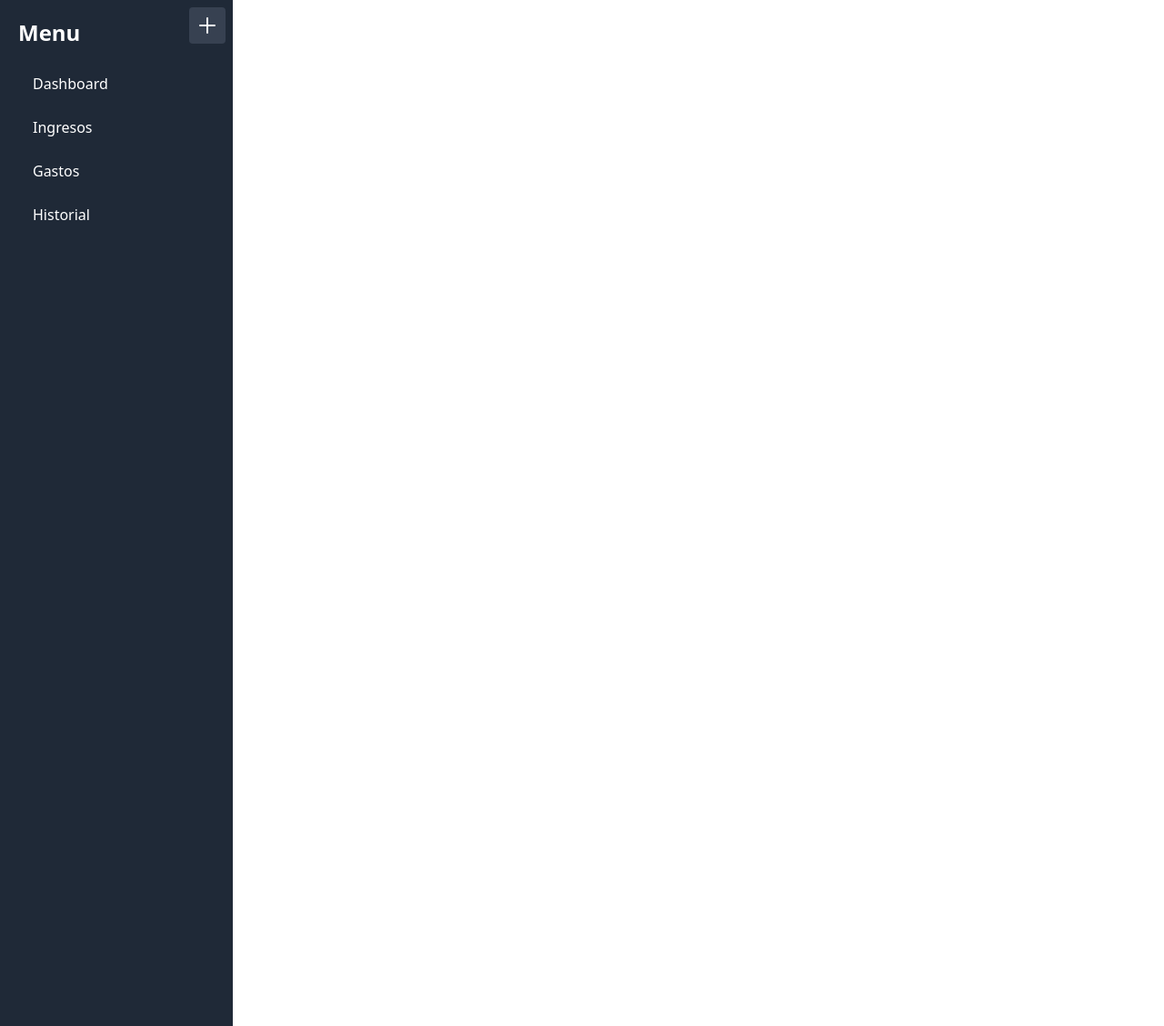
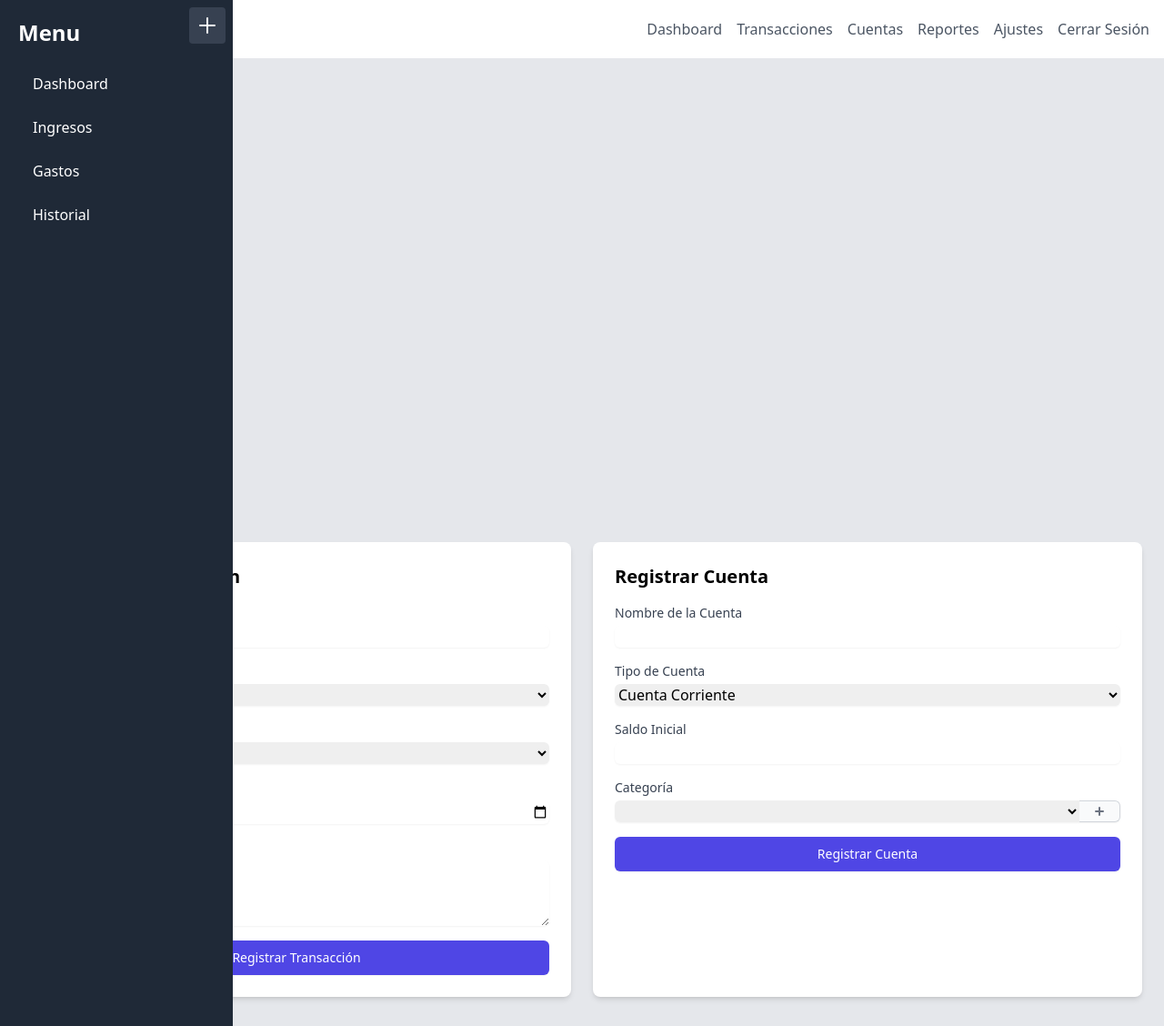
Before and after one commit to jerebaher/accountantplus, a Django app: template templates/index.html in a window 1280 px wide. Shown: the whole page at 91% size. Run offline with Django 3.2, Linux system fonts and the light colour scheme; the template is opened without the code that fills it: most values are stand-ins (such as "Sample title", 1, 10 or a date in 2020); lists and menus that the app fills with data are empty; some libraries are stand-ins or nearby versions.

Commit message:
Refactor balance logic and add forms for accounts and transactions.

```diff
--- a/src/accounts/views.py
+++ b/src/accounts/views.py
@@ -7,6 +7,4 @@
         "labels": [accounts.name for accounts in accounts],
         "values": [accounts.balance for accounts in accounts],
     }
-    print(accounts)
-    print(data)
     return JsonResponse(data)
--- a/src/home/views.py
+++ b/src/home/views.py
@@ -1,4 +1,6 @@
 from django.shortcuts import render
+from src.categories.models import Category
+def home_view(request, *args, **kwargs):
+    context = {"categories": Category.objects.all()}
 
-def home_view(request, *args, **kwargs):
-    return render(request, 'index.html', {})
+    return render(request, 'index.html', context)
--- /dev/null
+++ b/templates/account_form.html
@@ -0,0 +1,49 @@
+<form action="#" method="POST" class="space-y-4">
+    {% csrf_token %}
+    <div>
+        <label for="account_name" class="block text-sm font-medium text-gray-700">Nombre de la Cuenta</label>
+        <input type="text" name="name" id="account_name"
+               class="mt-1 block w-full rounded-md border-gray-300 shadow-sm focus:border-indigo-300 focus:ring focus:ring-indigo-200 focus:ring-opacity-50"
+               required>
+    </div>
+    <div>
+        <label for="account_type" class="block text-sm font-medium text-gray-700">Tipo de Cuenta</label>
+        <select name="type" id="account_type"
+                class="mt-1 block w-full rounded-md border-gray-300 shadow-sm focus:border-indigo-300 focus:ring focus:ring-indigo-200 focus:ring-opacity-50">
+            <option value="checking">Cuenta Corriente</option>
+            <option value="savings">Cuenta de Ahorros</option>
+            <option value="credit_card">Tarjeta de Crédito</option>
+            <option value="cash">Efectivo</option>
+        </select>
+    </div>
+    <div>
+        <label for="account_balance" class="block text-sm font-medium text-gray-700">Saldo Inicial</label>
+        <input type="number" name="balance" id="account_balance"
+               class="mt-1 block w-full rounded-md border-gray-300 shadow-sm focus:border-indigo-300 focus:ring focus:ring-indigo-200 focus:ring-opacity-50"
+               required>
+    </div>
+    <div>
+        <label for="account_category" class="block text-sm font-medium text-gray-700">Categoría</label>
+        <div class="mt-1 flex rounded-md shadow-sm">
+            <select name="category" id="account_category"
+                    class="flex-1 block w-full rounded-none rounded-l-md border-gray-300 focus:border-indigo-300 focus:ring focus:ring-indigo-200 focus:ring-opacity-50">
+                <!-- Opciones de categorías se llenarán dinámicamente -->
+            </select>
+            <button type="button" onclick="openCategoryModal()"
+                    class="inline-flex items-center px-3 rounded-r-md border border-l-0 border-gray-300 bg-gray-50 text-gray-500 text-sm">
+                <svg class="h-5 w-5" xmlns="http://www.w3.org/2000/svg" viewBox="0 0 20 20" fill="currentColor"
+                     aria-hidden="true">
+                    <path fill-rule="evenodd"
+                          d="M10 5a1 1 0 011 1v3h3a1 1 0 110 2h-3v3a1 1 0 11-2 0v-3H6a1 1 0 110-2h3V6a1 1 0 011-1z"
+                          clip-rule="evenodd"/>
+                </svg>
+            </button>
+        </div>
+    </div>
+    <div>
+        <button type="submit"
+                class="w-full flex justify-center py-2 px-4 border border-transparent rounded-md shadow-sm text-sm font-medium text-white bg-indigo-600 hover:bg-indigo-700 focus:outline-none focus:ring-2 focus:ring-offset-2 focus:ring-indigo-500">
+            Registrar Cuenta
+        </button>
+    </div>
+</form>
--- /dev/null
+++ b/templates/category_modal.html
@@ -0,0 +1,64 @@
+<div id="categoryModal" class="fixed z-10 inset-0 overflow-y-auto hidden" aria-labelledby="modal-title" role="dialog"
+     aria-modal="true">
+    <div class="flex items-end justify-center min-h-screen pt-4 px-4 pb-20 text-center sm:block sm:p-0">
+        <div class="fixed inset-0 bg-gray-500 bg-opacity-75 transition-opacity" aria-hidden="true"></div>
+        <span class="hidden sm:inline-block sm:align-middle sm:h-screen" aria-hidden="true">&#8203;</span>
+        <div class="inline-block align-bottom bg-white rounded-lg text-left overflow-hidden shadow-xl transform transition-all sm:my-8 sm:align-middle sm:max-w-lg sm:w-full">
+            <div class="bg-white px-4 pt-5 pb-4 sm:p-6 sm:pb-4">
+                <div class="sm:flex sm:items-start">
+                    <div class="mt-3 text-center sm:mt-0 sm:ml-4 sm:text-left">
+                        <h3 class="text-lg leading-6 font-medium text-gray-900" id="modal-title">
+                            Nueva Categoría
+                        </h3>
+                        <div class="mt-2">
+                            <form id="categoryForm" class="space-y-4">
+                                <div>
+                                    <label for="category_name" class="block text-sm font-medium text-gray-700">Nombre de
+                                        la Categoría</label>
+                                    <input type="text" name="name" id="category_name"
+                                           class="mt-1 block w-full rounded-md border-gray-300 shadow-sm focus:border-indigo-300 focus:ring focus:ring-indigo-200 focus:ring-opacity-50"
+                                           required>
+                                </div>
+                                <div>
+                                    <label for="category_type"
+                                           class="block text-sm font-medium text-gray-700">Tipo</label>
+                                    <select name="type" id="category_type"
+                                            class="mt-1 block w-full rounded-md border-gray-300 shadow-sm focus:border-indigo-300 focus:ring focus:ring-indigo-200 focus:ring-opacity-50">
+                                        <option value="income">Ingreso</option>
+                                        <option value="expense">Gasto</option>
+                                    </select>
+                                </div>
+                            </form>
+                        </div>
+                    </div>
+                </div>
+            </div>
+            <div class="bg-gray-50 px-4 py-3 sm:px-6 sm:flex sm:flex-row-reverse">
+                <button type="button" onclick="submitCategory()"
+                        class="w-full inline-flex justify-center rounded-md border border-transparent shadow-sm px-4 py-2 bg-indigo-600 text-base font-medium text-white hover:bg-indigo-700 focus:outline-none focus:ring-2 focus:ring-offset-2 focus:ring-indigo-500 sm:ml-3 sm:w-auto sm:text-sm">
+                    Guardar
+                </button>
+                <button type="button" onclick="closeCategoryModal()"
+                        class="mt-3 w-full inline-flex justify-center rounded-md border border-gray-300 shadow-sm px-4 py-2 bg-white text-base font-medium text-gray-700 hover:bg-gray-50 focus:outline-none focus:ring-2 focus:ring-offset-2 focus:ring-indigo-500 sm:mt-0 sm:ml-3 sm:w-auto sm:text-sm">
+                    Cancelar
+                </button>
+            </div>
+        </div>
+    </div>
+</div>
+
+<script>
+    function openCategoryModal() {
+        document.getElementById('categoryModal').classList.remove('hidden');
+    }
+
+    function closeCategoryModal() {
+        document.getElementById('categoryModal').classList.add('hidden');
+    }
+
+    function submitCategory() {
+        // Aquí iría la lógica para enviar los datos del formulario al servidor
+        // Por ahora, solo cerraremos el modal
+        closeCategoryModal();
+    }
+</script>
--- /dev/null
+++ b/templates/header.html
@@ -0,0 +1,13 @@
+<header class="bg-white shadow-md p-4 flex items-center justify-between">
+    <h1 class="text-2xl font-bold text-gray-800">Accountant Plus</h1>
+    <nav>
+        <ul class="flex space-x-4">
+            <li><a href="/dashboard" class="text-gray-600 hover:text-gray-800">Dashboard</a></li>
+            <li><a href="/transactions" class="text-gray-600 hover:text-gray-800">Transacciones</a></li>
+            <li><a href="/accounts" class="text-gray-600 hover:text-gray-800">Cuentas</a></li>
+            <li><a href="/reports" class="text-gray-600 hover:text-gray-800">Reportes</a></li>
+            <li><a href="/settings" class="text-gray-600 hover:text-gray-800">Ajustes</a></li>
+            <li><a href="/logout" class="text-gray-600 hover:text-gray-800">Cerrar Sesión</a></li>
+        </ul>
+    </nav>
+</header>
--- a/templates/index.html
+++ b/templates/index.html
@@ -15,10 +15,42 @@
 </head>
 <body>
 {% block mainContent %}
-    {% include 'sidebar.html' %}
-    <div id="main-content" class="transition-all duration-300 ease-in-out">
-        <canvas id="accountsBalanceChart"></canvas>
+    <div class="flex h-screen bg-gray-100">
+        {% include 'sidebar.html' %}
+
+        <div class="flex-1 flex flex-col overflow-hidden">
+            {% include "header.html" %}
+
+            <main class="flex-1 overflow-x-hidden overflow-y-auto bg-gray-200">
+                <div class="container mx-auto px-6 py-8">
+                    <h3 class="text-gray-700 text-3xl font-medium">Dashboard</h3>
+
+                    <div class="mt-8">
+                        <div id="main-content" class="transition-all duration-300 ease-in-out">
+                            <canvas id="accountsBalanceChart"></canvas>
+                        </div>
+                    </div>
+
+                    <div class="mt-8 grid grid-cols-1 gap-6 lg:grid-cols-2">
+                        <!-- Transaction Form -->
+                        <div class="bg-white shadow-md rounded-lg p-6">
+                            <h4 class="text-xl font-semibold mb-4">Registrar Transacción</h4>
+                            {% include "transaction_form.html" %}
+                        </div>
+
+                        <!-- Account Form -->
+                        <div class="bg-white shadow-md rounded-lg p-6">
+                            <h4 class="text-xl font-semibold mb-4">Registrar Cuenta</h4>
+                            {% include "account_form.html" %}
+                        </div>
+                    </div>
+                </div>
+            </main>
+        </div>
     </div>
+
+    {% include "category_modal.html" %}
 {% endblock %}
+
 </body>
 </html>
--- /dev/null
+++ b/templates/transaction_form.html
@@ -0,0 +1,43 @@
+<form action="#" method="POST" class="space-y-4">
+    {% csrf_token %}
+    <div>
+        <label for="transaction_amount" class="block text-sm font-medium text-gray-700">Monto</label>
+        <input type="number" name="amount" id="transaction_amount"
+               class="mt-1 block w-full rounded-md border-gray-300 shadow-sm focus:border-indigo-300 focus:ring focus:ring-indigo-200 focus:ring-opacity-50"
+               required>
+    </div>
+    <div>
+        <label for="transaction_type" class="block text-sm font-medium text-gray-700">Tipo</label>
+        <select name="type" id="transaction_type"
+                class="mt-1 block w-full rounded-md border-gray-300 shadow-sm focus:border-indigo-300 focus:ring focus:ring-indigo-200 focus:ring-opacity-50">
+            <option value="income">Ingreso</option>
+            <option value="expense">Gasto</option>
+        </select>
+    </div>
+    <div>
+        <label for="transaction_category" class="block text-sm font-medium text-gray-700">Categoría</label>
+        <select name="category" id="transaction_category"
+                class="mt-1 block w-full rounded-md border-gray-300 shadow-sm focus:border-indigo-300 focus:ring focus:ring-indigo-200 focus:ring-opacity-50">
+            {% for category in categories %}
+                <option value="{{ category.id }}">{{ category.name }}</option>
+            {% endfor %}
+        </select>
+    </div>
+    <div>
+        <label for="transaction_date" class="block text-sm font-medium text-gray-700">Fecha</label>
+        <input type="date" name="date" id="transaction_date"
+               class="mt-1 block w-full rounded-md border-gray-300 shadow-sm focus:border-indigo-300 focus:ring focus:ring-indigo-200 focus:ring-opacity-50"
+               required>
+    </div>
+    <div>
+        <label for="transaction_description" class="block text-sm font-medium text-gray-700">Descripción</label>
+        <textarea name="description" id="transaction_description" rows="3"
+                  class="mt-1 block w-full rounded-md border-gray-300 shadow-sm focus:border-indigo-300 focus:ring focus:ring-indigo-200 focus:ring-opacity-50"></textarea>
+    </div>
+    <div>
+        <button type="submit"
+                class="w-full flex justify-center py-2 px-4 border border-transparent rounded-md shadow-sm text-sm font-medium text-white bg-indigo-600 hover:bg-indigo-700 focus:outline-none focus:ring-2 focus:ring-offset-2 focus:ring-indigo-500">
+            Registrar Transacción
+        </button>
+    </div>
+</form>
```
Also changed, not shown: src/transactions/signals.py (+9 -15 lines), db.sqlite3.
